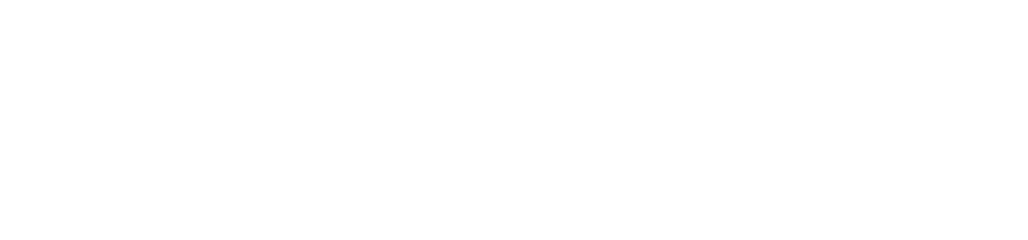
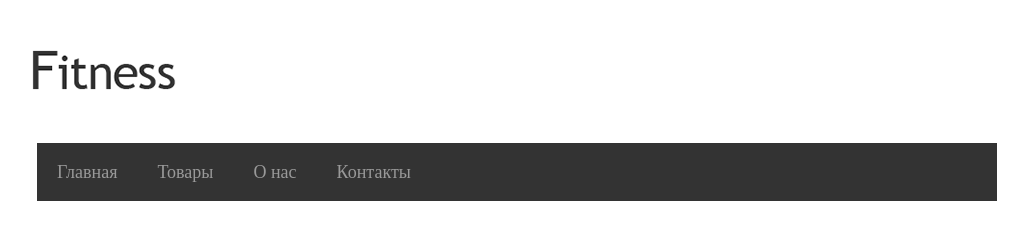
Before and after one commit to denchik26/goit, a plain HTML site: page hw3/index.html in a window 1280 px wide. Shown: the whole page, without its empty margins (123-1151 px from the left). Drawn offline with Linux system fonts and the light colour scheme.

Commit message:
HEADER Done

```diff
--- /dev/null
+++ b/hw3/css/main.css
@@ -0,0 +1,42 @@
+body {
+	background-color: white;
+}
+.clearfix:after {
+content: '';
+clear: both;
+display: block;
+}
+
+.wrapper {
+	background-color: white;
+	margin: 0 auto;
+	width: 1060px;
+
+}
+/* HEADER */
+.logo img {
+	margin-top: 50px;
+	margin-left: 45px;
+}
+.menu {
+		background-color: #333333;
+		margin-top: 50px;
+		margin-left: 50px;
+		margin-right: 50px;
+}
+.menu li {
+	float: left;
+	list-style: none;
+	margin: 10px;
+	padding: 10px;
+}
+.menu li a {
+	text-decoration: none;
+	color: #999999;
+	font-size: 18px;
+}
+.menu li:hover {
+	background-color: #666666;
+	border-left: 1px solid #666666;
+	border-right: 1px solid #666666;
+}
--- /dev/null
+++ b/hw3/css/reset.css
@@ -0,0 +1,48 @@
+/* http://meyerweb.com/eric/tools/css/reset/
+   v2.0 | 20110126
+   License: none (public domain)
+*/
+
+html, body, div, span, applet, object, iframe,
+h1, h2, h3, h4, h5, h6, p, blockquote, pre,
+a, abbr, acronym, address, big, cite, code,
+del, dfn, em, img, ins, kbd, q, s, samp,
+small, strike, strong, sub, sup, tt, var,
+b, u, i, center,
+dl, dt, dd, ol, ul, li,
+fieldset, form, label, legend,
+table, caption, tbody, tfoot, thead, tr, th, td,
+article, aside, canvas, details, embed,
+figure, figcaption, footer, header, hgroup,
+menu, nav, output, ruby, section, summary,
+time, mark, audio, video {
+	margin: 0;
+	padding: 0;
+	border: 0;
+	font-size: 100%;
+	font: inherit;
+	vertical-align: baseline;
+}
+/* HTML5 display-role reset for older browsers */
+article, aside, details, figcaption, figure,
+footer, header, hgroup, menu, nav, section {
+	display: block;
+}
+body {
+	line-height: 1;
+}
+ol, ul {
+	list-style: none;
+}
+blockquote, q {
+	quotes: none;
+}
+blockquote:before, blockquote:after,
+q:before, q:after {
+	content: '';
+	content: none;
+}
+table {
+	border-collapse: collapse;
+	border-spacing: 0;
+}
--- a/hw3/index.html
+++ b/hw3/index.html
@@ -4,15 +4,23 @@
 	    <meta charset="UTF-8">
 	    <title>Homework 3</title>
 	    <meta name="description" content="Магазин велосипедов">
+	    <link rel="stylesheet" href="css/reset.css">
+	    <link rel="stylesheet" href="css/main.css">
 	</head>
 	<body>
 		<div class="wrapper">
 			<header>
-				<div class="logo"></div>
-				<div class="menu">
-					<div class="links"></div>
-					<div class="panel"></div>
+				<div class="logo">
+					<img src="img/logo.png" alt="Логотип">
 				</div>
+					<div class="menu clearfix">
+						<ul>
+							<li><a href="#">Главная</a></li>
+							<li><a href="#">Товары</a></li>
+							<li><a href="#">О нас</a></li>
+							<li><a href="#">Контакты</a></li>
+						</ul>
+					</div>
 			</header>
 			<main>
 				<div class="left-menu"></div>
```
Also changed, not shown: hw3/img/logo.png (added), hw3/img/panel.jpg (added), hw3/main.css (deleted).
